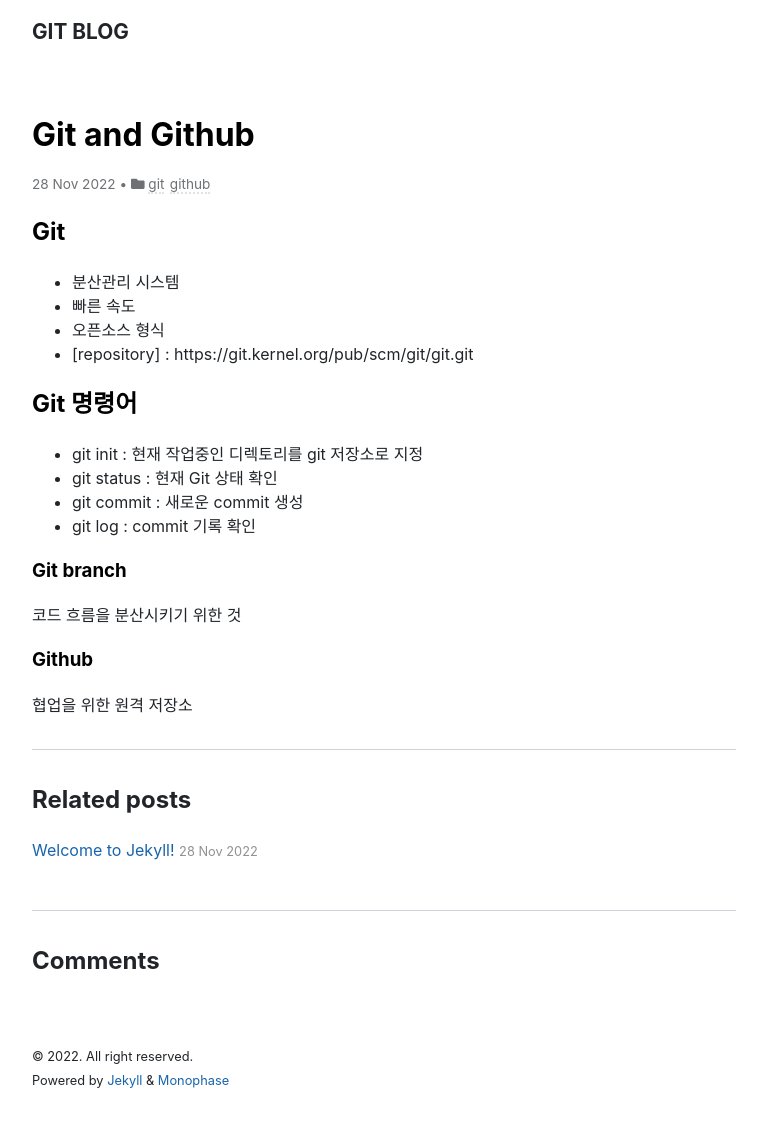
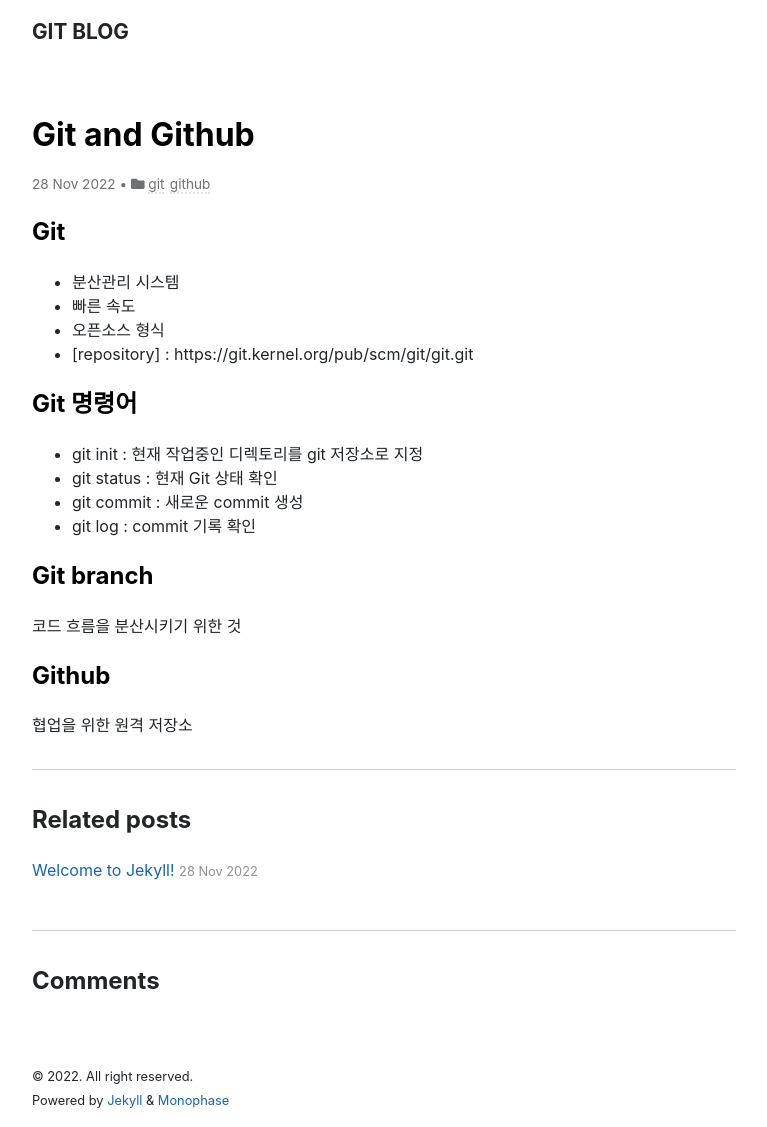
Before and after one commit to yeonwoochoi0/yeonwoochoi0.github.io, a Jekyll site: the page built from _posts/2022-11-28-Git_Github.md, in a window 1280 px wide. Shown: the whole page, without its empty margins (256-1023 px from the left). Built offline with Jekyll 4.4.1, drawn with Linux system fonts in a browser that asks for light colours; nearby versions of some CDN libraries; comment, search, counter and statistics services are not loaded.

```diff
--- a/_posts/2022-11-28-Git_Github.md
+++ b/_posts/2022-11-28-Git_Github.md
@@ -3,7 +3,7 @@ layout: post
 title:  "Git and Github"
 date:   2022-11-28 23:04:20 +0900
 categories: git github
-comments: true
+comments: True
 ---
 ## Git
 - 분산관리 시스템
@@ -17,8 +17,8 @@ comments: true
 - git commit : 새로운 commit 생성
 - git log : commit 기록 확인
 
-### Git branch
+## Git branch
 코드 흐름을 분산시키기 위한 것
 
-### Github
+## Github
 협업을 위한 원격 저장소
--- a/_posts/2022-11-28-welcome-to-jekyll.markdown
+++ b/_posts/2022-11-28-welcome-to-jekyll.markdown
@@ -3,6 +3,7 @@ layout: post
 title:  "Welcome to Jekyll!"
 date:   2022-11-28 22:48:22 +0900
 categories: jekyll update
+comments: True
 ---
 You’ll find this post in your `_posts` directory. Go ahead and edit it and re-build the site to see your changes. You can rebuild the site in many different ways, but the most common way is to run `jekyll serve`, which launches a web server and auto-regenerates your site when a file is updated.
 
```
